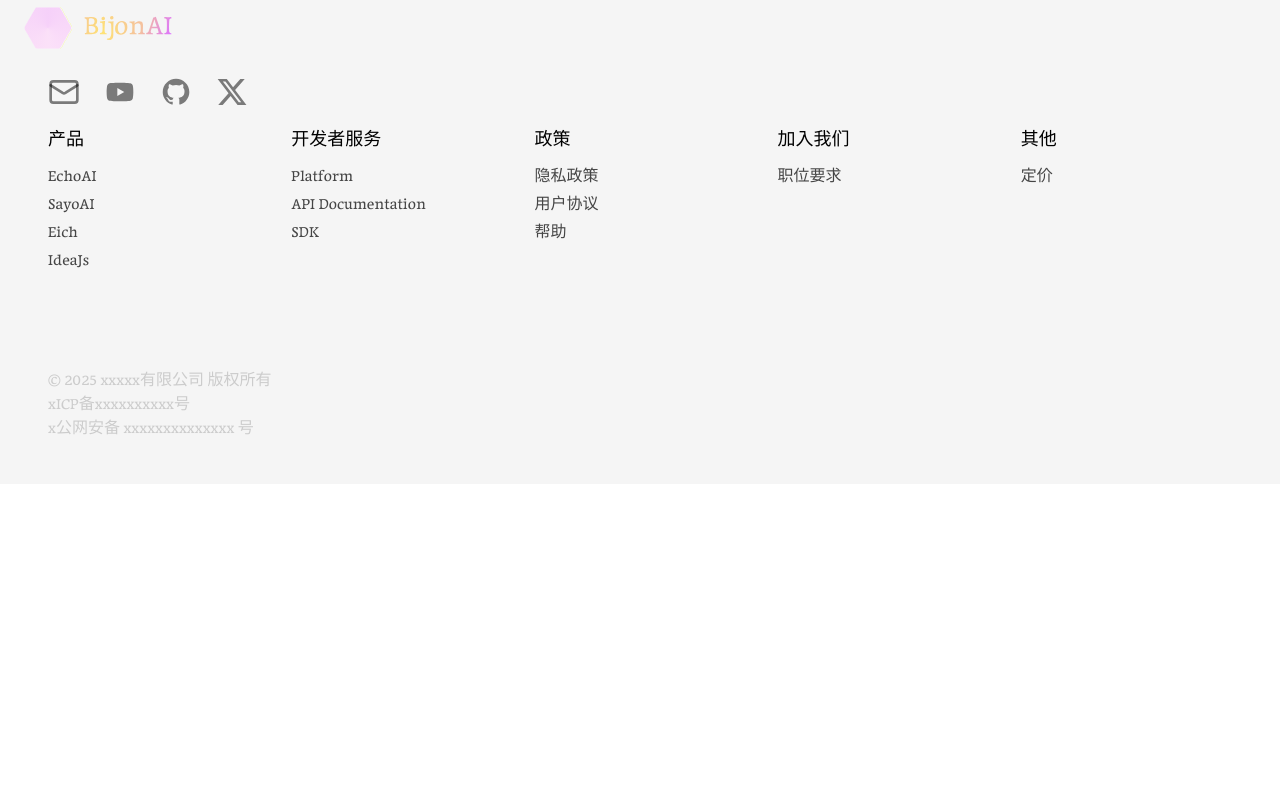
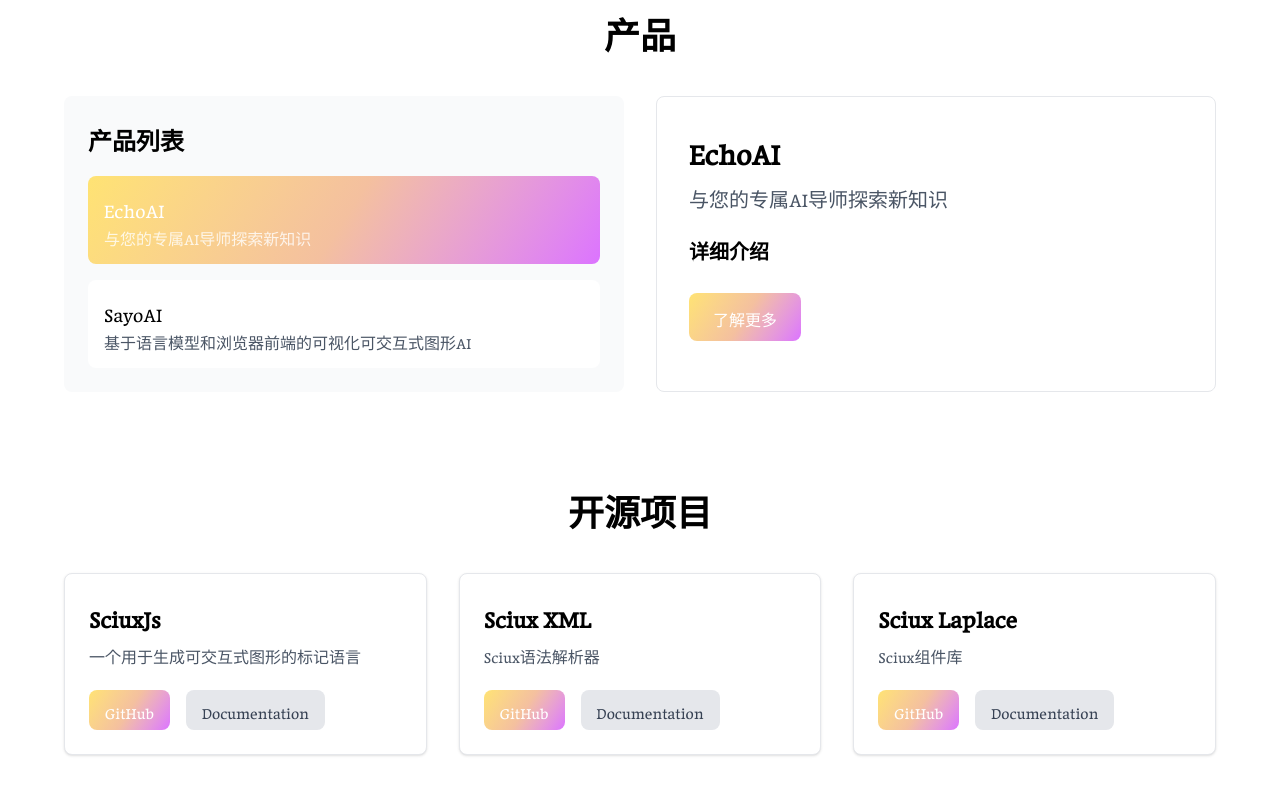
Before and after one commit to bijonai/landing-page, a Next.js app: page / in a window 1280 px wide. Shown: the part 620-1420 px from the top of the page. Before the commit the page ends 1104 px from the top, so only its background shows below. Built offline with nearby package versions, Linux system fonts and the light colour scheme.

Commit message:
feat: add some products info

```diff
--- a/app/layout.tsx
+++ b/app/layout.tsx
@@ -1,6 +1,6 @@
-import type { Metadata } from 'next'
 import { Geist, Geist_Mono } from 'next/font/google'
 import './globals.css'
+import Metadata from 'next'
 
 const geistSans = Geist({
   variable: '--font-geist-sans',
--- a/app/page.tsx
+++ b/app/page.tsx
@@ -1,5 +1,7 @@
 import Footer from '@/components/footer'
 import LinkCard from '@/components/link-card'
+import Products from '@/components/products'
+import OpenSource from '@/components/open-source'
 
 export default function Home() {
   return (
@@ -7,8 +9,12 @@ export default function Home() {
       <div className="w-full bg-linear-123 from-[#FFE373] via-[#F4C09F] to-[#DC73FF] py-4 px-5 text-white/70">
         <header className=" flex justify-end px-4 ">
           <div className="flex gap-4">
-            <span>博客</span>
-            <span>English</span>
+            <span>
+              <a href="https://blog.bijon.ai">博客</a>
+            </span>
+            <span>
+              <a href="https://bijon.ai">English</a>
+            </span>
           </div>
         </header>
         <div className="container mx-auto">
@@ -16,24 +22,36 @@ export default function Home() {
             <div className="">
               <div className="text-7xl font-bold">BijonAI</div>
               <div className="text-2xl pt-6">
-                To Innovate the AI technology with CREATIVITY
+                To <span className="underline">Innovate</span> the AI technology
+                with <span className="underline">CREATIVITY</span>
               </div>
             </div>
 
             <div className="grid md:grid-cols-2 gap-6 mt-24 max-w-4xl">
+              <a href="https://bijon.ai">
                 <LinkCard
-                title="EchoA"
+                  title="EchoAI"
                   description="与您的专属AI导师探索新知识"
                 />
+              </a>
+              <a href="https://platform.bijon.ai">
                 <LinkCard
                   title="Platform"
                   description="访问我们的API平台以获取开发者服务"
                 />
+              </a>
             </div>
           </div>
         </div>
       </div>
-      <main className="container mx-auto"></main>
+      <main className="bg-white">
+        <div className="my-5 text-black">
+          <Products />
+        </div>
+        <div className="my-5 text-black">
+          <OpenSource />
+        </div>
+      </main>
       <Footer />
     </div>
   )
--- a/components/footer.tsx
+++ b/components/footer.tsx
@@ -23,15 +23,15 @@ function Footer() {
           <div className="grid grid-cols-1 gap-8 sm:grid-cols-2 md:grid-cols-5 pt-3">
             <FooterList
               title="产品"
-              items={['EchoAI', 'SayoAI', 'Eich', 'IdeaJs']}
+              items={['EchoAI', 'SayoAI', 'SciuxJs', 'Sciux XML', 'Sciux Laplace', 'Echo App']}
             />
             <FooterList
               title="开发者服务"
-              items={['Platform', 'API Documentation', 'SDK']}
+              items={['Platform', 'Documentations', 'SDK', 'Open Source']}
             />
             <FooterList title="政策" items={['隐私政策', '用户协议', '帮助']} />
             <FooterList title="加入我们" items={['职位要求']} />
-            <FooterList title="其他" items={['定价']} />
+            <FooterList title="其他" items={['定价', '联系我们']} />
           </div>
 
           <div className="flex flex-col pt-24 text-[#ccc]">
--- /dev/null
+++ b/components/open-source.tsx
@@ -0,0 +1,84 @@
+import { FC } from 'react';
+
+// Sample open source project data - replace with your actual data
+const openSourceProjects = [
+  {
+    id: 1,
+    name: "SciuxJs",
+    description: "一个用于生成可交互式图形的标记语言",
+    githubUrl: "#",
+    docsUrl: "#"
+  },
+  {
+    id: 2,
+    name: "Sciux XML",
+    description: "Sciux语法解析器",
+    githubUrl: "#",
+    docsUrl: "#"
+  },
+  {
+    id: 3,
+    name: "Sciux Laplace",
+    description: "Sciux组件库",
+    githubUrl: "#",
+    docsUrl: "#"
+  },
+];
+
+interface ProjectCardProps {
+  name: string;
+  description: string;
+  githubUrl: string;
+  docsUrl: string;
+}
+
+const ProjectCard: FC<ProjectCardProps> = ({ name, description, githubUrl, docsUrl }) => {
+  return (
+    <div className="bg-white border border-gray-200 rounded-lg p-6 shadow-sm hover:shadow-md transition-shadow">
+      <h3 className="text-2xl font-bold mb-3">{name}</h3>
+      <p className="text-gray-600 mb-6">{description}</p>
+      <div className="flex gap-4">
+        <a
+          href={githubUrl}
+          target="_blank"
+          rel="noopener noreferrer"
+          className="px-4 py-2 bg-linear-123 from-[#FFE373] via-[#F4C09F] to-[#DC73FF] text-white font-medium rounded-lg"
+        >
+          GitHub
+        </a>
+        <a
+          href={docsUrl}
+          target="_blank"
+          rel="noopener noreferrer"
+          className="px-4 py-2 bg-gray-200 text-gray-700 font-medium rounded-lg hover:bg-gray-300"
+        >
+          Documentation
+        </a>
+      </div>
+    </div>
+  );
+};
+
+export default function OpenSource() {
+  return (
+    <div className="container mx-auto flex flex-col items-center justify-center min-h-[50vh]">
+      <div className="w-full max-w-6xl">
+        <div className="flex items-center justify-center mb-12">
+          <h1 className="text-4xl font-bold">开源项目</h1>
+        </div>
+
+        <div className="grid md:grid-cols-3 gap-8">
+          {openSourceProjects.map(project => (
+            <ProjectCard
+              key={project.id}
+              name={project.name}
+              description={project.description}
+              githubUrl={project.githubUrl}
+              docsUrl={project.docsUrl}
+            />
+          ))}
+        </div>
+      </div>
+    </div>
+  );
+}
--- /dev/null
+++ b/components/products.tsx
@@ -0,0 +1,76 @@
+'use client'
+
+import { useState } from 'react';
+
+// Sample product data - replace with your actual data
+const productData = [
+  {
+    id: 1,
+    name: "EchoAI",
+    description: "与您的专属AI导师探索新知识",
+    details: ""
+  },
+  {
+    id: 2,
+    name: "SayoAI",
+    description: "基于语言模型和浏览器前端的可视化可交互式图形AI",
+    details: "基于我们的开源项目SciuxJs, SayoAI可以通过LLM生成可交互的布局，图形，动画，数学组件，物理组件，甚至3D组件等各种专业领域的高精度可交互绘图"
+  }
+];
+
+export default function Products() {
+  const [selectedProduct, setSelectedProduct] = useState(productData[0]);
+
+  return (
+    <div className="container mx-auto flex flex-col items-center justify-center min-h-[50vh]">
+      <div className="w-full max-w-6xl">
+        <div className="flex items-center justify-center mb-12">
+          <h1 className="text-4xl font-bold">产品</h1>
+        </div>
+
+        <div className="grid md:grid-cols-2 gap-8">
+          {/* Left side - Product list */}
+          <div className="bg-gray-50 rounded-lg p-6">
+            <h2 className="text-2xl font-semibold mb-6">产品列表</h2>
+            <div className="space-y-4">
+              {productData.map((product) => (
+                <div
+                  key={product.id}
+                  onClick={() => setSelectedProduct(product)}
+                  className={`p-4 rounded-lg cursor-pointer transition-all ${
+                    selectedProduct.id === product.id
+                      ? "bg-linear-123 from-[#FFE373] via-[#F4C09F] to-[#DC73FF] text-white"
+                      : "bg-white hover:bg-gray-100"
+                  }`}
+                >
+                  <h3 className="text-xl font-medium">{product.name}</h3>
+                  <p className={`mt-1 ${selectedProduct.id === product.id ? "text-white/80" : "text-gray-600"}`}>
+                    {product.description}
+                  </p>
+                </div>
+              ))}
+            </div>
+          </div>
+
+          {/* Right side - Product details */}
+          <div className="bg-white border border-gray-200 rounded-lg p-8">
+            <h2 className="text-3xl font-bold mb-4">{selectedProduct.name}</h2>
+            <p className="text-xl text-gray-600 mb-3">{selectedProduct.description}</p>
+            <div className="mt-6">
+              <h3 className="text-xl font-semibold mb-3">详细介绍</h3>
+              <p className="text-gray-700 leading-relaxed">{selectedProduct.details}</p>
+            </div>
+            <div className="mt-8">
+              <a
+                href="#"
+                className="inline-block px-6 py-3 bg-linear-123 from-[#FFE373] via-[#F4C09F] to-[#DC73FF] text-white font-medium rounded-lg"
+              >
+                了解更多
+              </a>
+            </div>
+          </div>
+        </div>
+      </div>
+    </div>
+  );
+}
```
Lines whose indentation alone changed are shown as unchanged.
